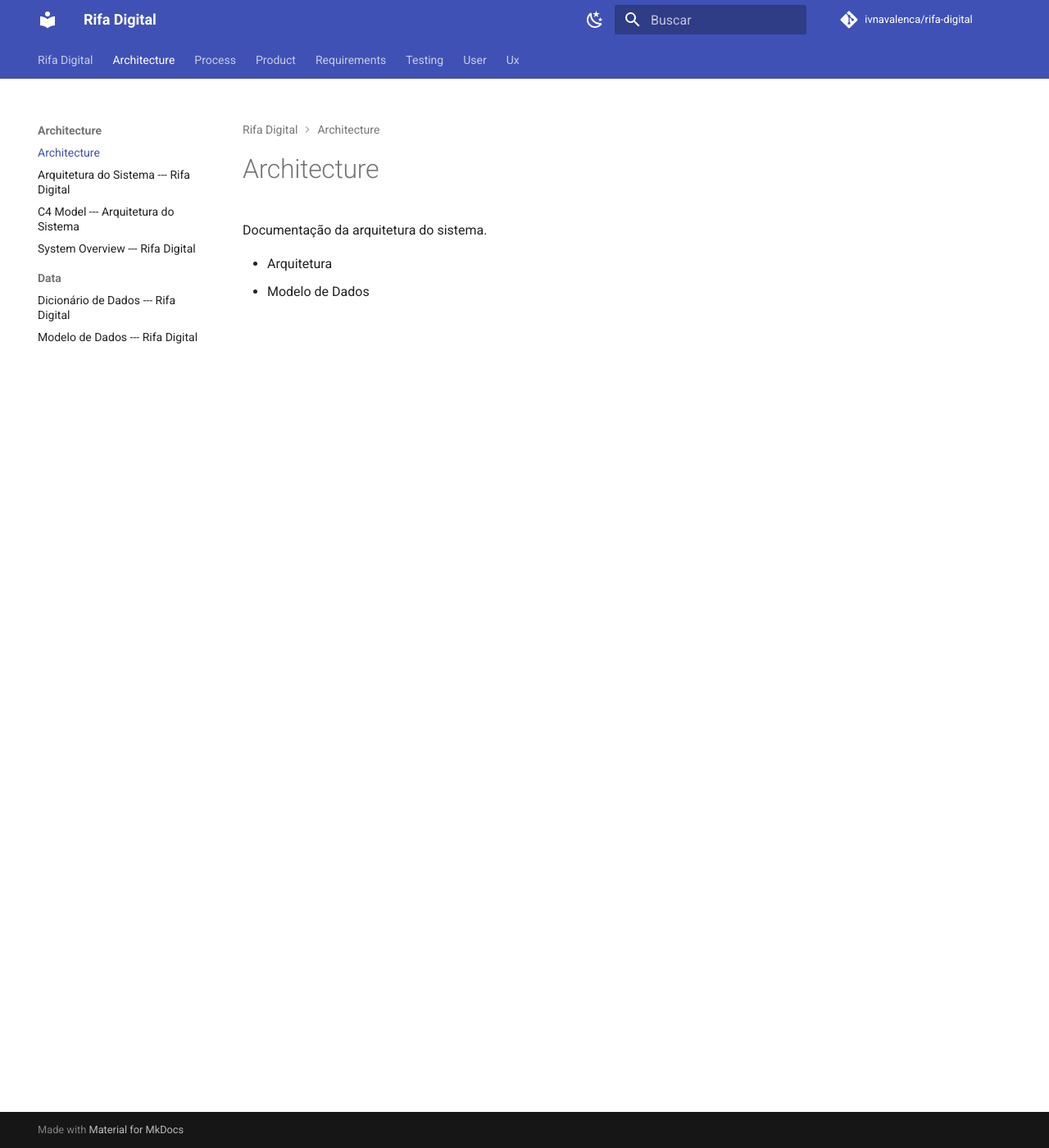
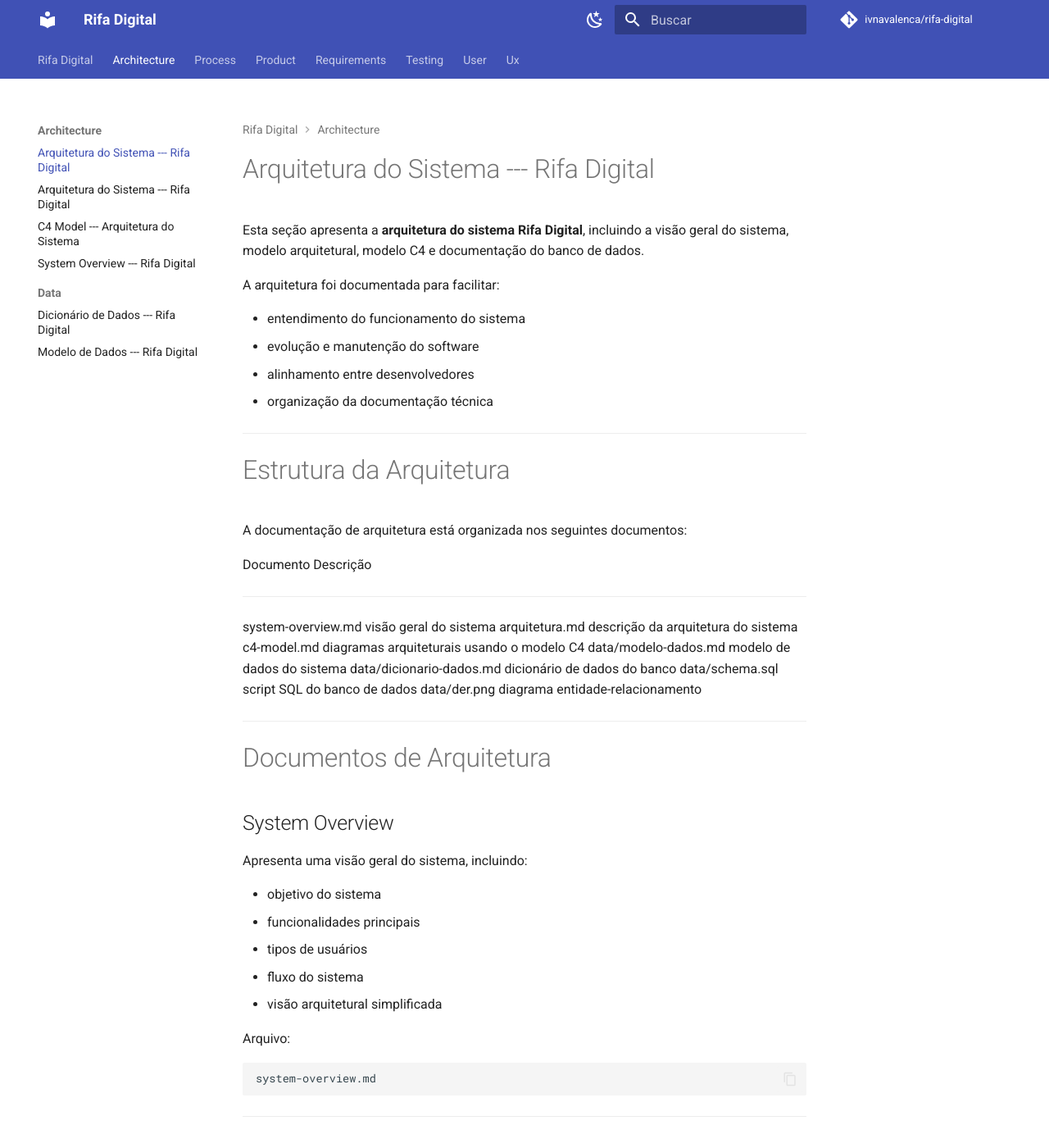
Before and after one commit to ivnavalenca/rifa-digital, an MkDocs documentation site: the page built from docs/architecture/README.md, in a window 1280 px wide and 1400 px high. Shown: the whole window at 82% size. Built offline with MkDocs 1.6.1 and Material for MkDocs 9.7.7, drawn with Linux system fonts in a browser that asks for light colours; comment, search, counter and statistics services are not loaded; some of the changed text lies outside the part shown.

Commit message:
Update README.md

```diff
--- a/docs/architecture/README.md
+++ b/docs/architecture/README.md
@@ -1,6 +1,148 @@
-# Architecture
+# Arquitetura do Sistema --- Rifa Digital
 
-Documentação da arquitetura do sistema.
+Esta seção apresenta a **arquitetura do sistema Rifa Digital**,
+incluindo a visão geral do sistema, modelo arquitetural, modelo C4 e
+documentação do banco de dados.
 
-- Arquitetura
-- Modelo de Dados
+A arquitetura foi documentada para facilitar:
+
+-   entendimento do funcionamento do sistema
+-   evolução e manutenção do software
+-   alinhamento entre desenvolvedores
+-   organização da documentação técnica
+
+------------------------------------------------------------------------
+
+# Estrutura da Arquitetura
+
+A documentação de arquitetura está organizada nos seguintes documentos:
+
+  Documento                  Descrição
+  -------------------------- --------------------------------------------
+  system-overview.md         visão geral do sistema
+  arquitetura.md             descrição da arquitetura do sistema
+  c4-model.md                diagramas arquiteturais usando o modelo C4
+  data/modelo-dados.md       modelo de dados do sistema
+  data/dicionario-dados.md   dicionário de dados do banco
+  data/schema.sql            script SQL do banco de dados
+  data/der.png               diagrama entidade-relacionamento
+
+------------------------------------------------------------------------
+
+# Documentos de Arquitetura
+
+## System Overview
+
+Apresenta uma visão geral do sistema, incluindo:
+
+-   objetivo do sistema
+-   funcionalidades principais
+-   tipos de usuários
+-   fluxo do sistema
+-   visão arquitetural simplificada
+
+Arquivo:
+
+    system-overview.md
+
+------------------------------------------------------------------------
+
+## Arquitetura do Sistema
+
+Descreve a arquitetura adotada pelo sistema, incluindo:
+
+-   organização da aplicação
+-   responsabilidades dos componentes
+-   decisões arquiteturais
+
+Arquivo:
+
+    arquitetura.md
+
+------------------------------------------------------------------------
+
+## Modelo C4
+
+Apresenta a arquitetura utilizando o **modelo C4**, que descreve o
+sistema em diferentes níveis:
+
+1.  Context Diagram
+2.  Container Diagram
+3.  Component Diagram
+
+Arquivo:
+
+    c4-model.md
+
+------------------------------------------------------------------------
+
+# Arquitetura de Dados
+
+A documentação de dados descreve o banco de dados utilizado pelo
+sistema.
+
+## Modelo de Dados
+
+Contém o diagrama MER e a descrição das entidades do sistema.
+
+Arquivo:
+
+    data/modelo-dados.md
+
+------------------------------------------------------------------------
+
+## Dicionário de Dados
+
+Descreve detalhadamente cada campo das tabelas do banco de dados.
+
+Arquivo:
+
+    data/dicionario-dados.md
+
+------------------------------------------------------------------------
+
+## Script SQL
+
+Contém o script SQL para criação das tabelas do banco de dados.
+
+Arquivo:
+
+    data/schema.sql
+
+------------------------------------------------------------------------
+
+# Diagrama Entidade‑Relacionamento
+
+O DER do sistema pode ser encontrado em:
+
+    data/der.png
+
+Este diagrama apresenta:
+
+-   entidades do sistema
+-   atributos principais
+-   relacionamentos
+-   cardinalidades
+
+------------------------------------------------------------------------
+
+# Benefícios da Documentação de Arquitetura
+
+A documentação de arquitetura permite:
+
+-   melhor entendimento do sistema
+-   facilidade de manutenção
+-   padronização do desenvolvimento
+-   apoio à evolução do software
+
+------------------------------------------------------------------------
+
+# Documentação Relacionada
+
+Outras seções da documentação do projeto:
+
+-   Product --- visão do produto
+-   UX --- experiência do usuário
+-   Requirements --- requisitos do sistema
+-   Testing --- estratégia e execução de testes
+-   User --- manual do usuário
```
